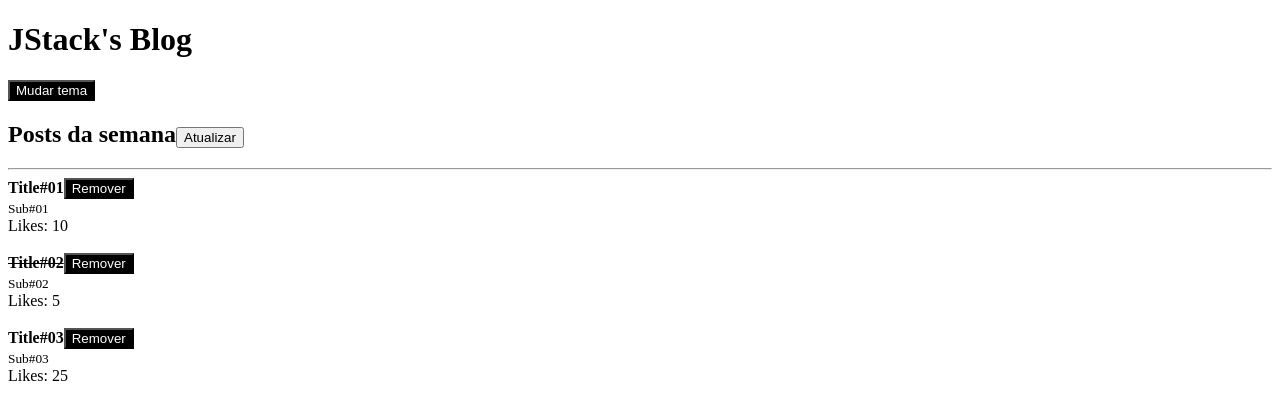
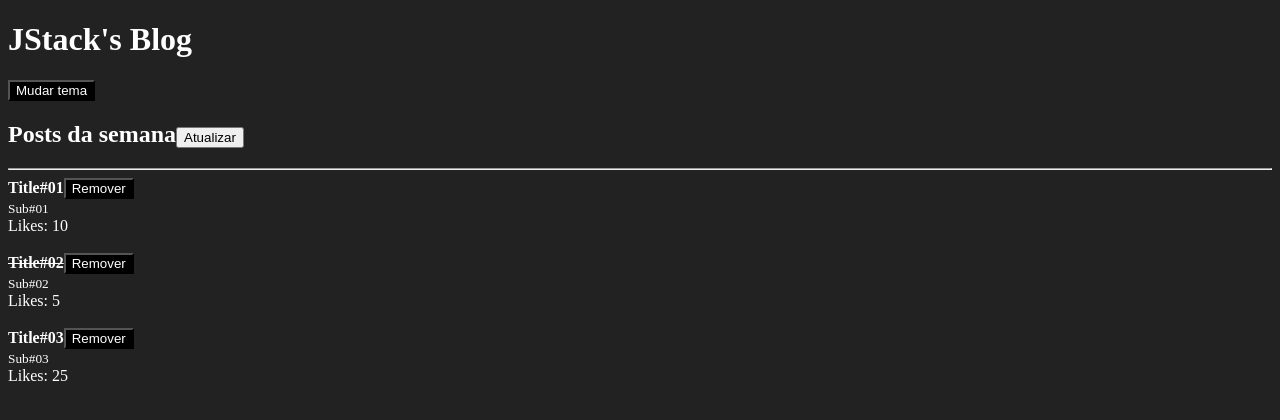
Before and after one commit to brunodmsi/jstack, a React app in the folder react-fundamentos/: page / in a window 1280 px wide. Shown: the top 420 px of the page. Built offline with nearby package versions, Linux system fonts and the light colour scheme.

Commit message:
feat: [loaders] css e style

```diff
--- a/react-fundamentos/package.json
+++ b/react-fundamentos/package.json
@@ -19,8 +19,10 @@
     "webpack-dev-server": "^4.9.2"
   },
   "dependencies": {
+    "css-loader": "^6.7.1",
     "prop-types": "^15.8.1",
     "react": "^17.0.2",
-    "react-dom": "^17.0.2"
+    "react-dom": "^17.0.2",
+    "style-loader": "^3.3.1"
   }
 }
--- a/react-fundamentos/src/App.js
+++ b/react-fundamentos/src/App.js
@@ -2,6 +2,8 @@ import React, { useState, createContext } from 'react';
 import Header from './components/Header';
 import Post from './components/Post';
 import { ThemeProvider } from './context/ThemeContext';
+
+import './styles/index.css';
 
 const defaultPosts = [
 	{ id: Math.random(), title: 'Title#01', subtitle: 'Sub#01', likes: 20, read: false },
--- /dev/null
+++ b/react-fundamentos/src/styles/index.css
@@ -0,0 +1,4 @@
+body {
+	background: #222;
+	color: #fff;
+}
--- a/react-fundamentos/webpack.config.js
+++ b/react-fundamentos/webpack.config.js
@@ -21,6 +21,11 @@ module.exports = {
 				use: 'babel-loader',
 				test: /\.js$/,
 				exclude: /node_modules/
+			},
+			{
+				use: ['style-loader', 'css-loader'],
+				test: /\.css$/,
+				exclude: /node_modules/
 			}
 		]
 	},
```
Also changed, not shown: 1 other file (tests, documents, lock files or other folders).
